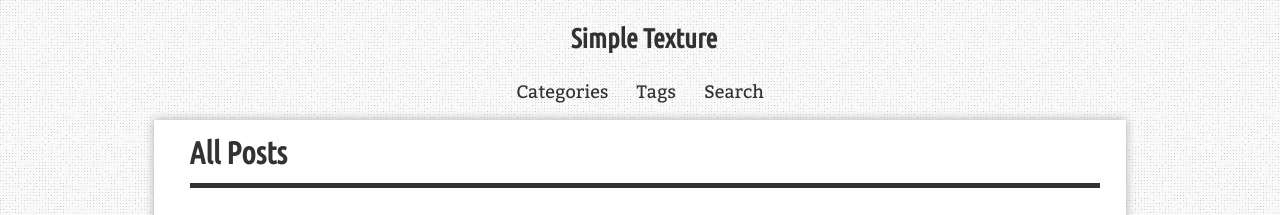
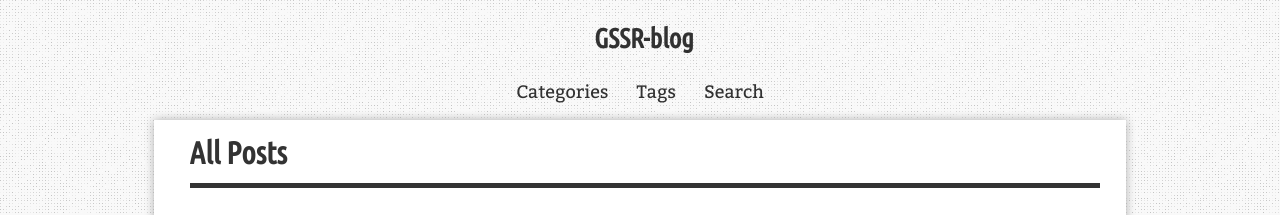
Before and after one commit to gssr-blog/gssr-blog.github.io, a Jekyll site: the page built from blog/index.html, in a window 1280 px wide. Shown: the top 215 px of the page. Built offline with Jekyll 4.4.1, drawn with Linux system fonts in a browser that asks for light colours; nearby versions of some CDN libraries; comment, search, counter and statistics services are not loaded.

Commit message:
title updated

```diff
--- a/_config.yml
+++ b/_config.yml
@@ -23,9 +23,9 @@ sass:
 # Site Data
 url: https://gssr-blog.github.io
 baseurl: # the subpath of your site, e.g. /blog
-title: Simple Texture
-description: "A gem-based responsive simple texture styled Jekyll theme."
-keywords: 'jekyll,theme,gem-based,blog'
+title: GSSR-blog
+description: "개쓉사리 블로그입니다."
+keywords: 'gssr,blog'
 author:
   name:
   job_title:
```
